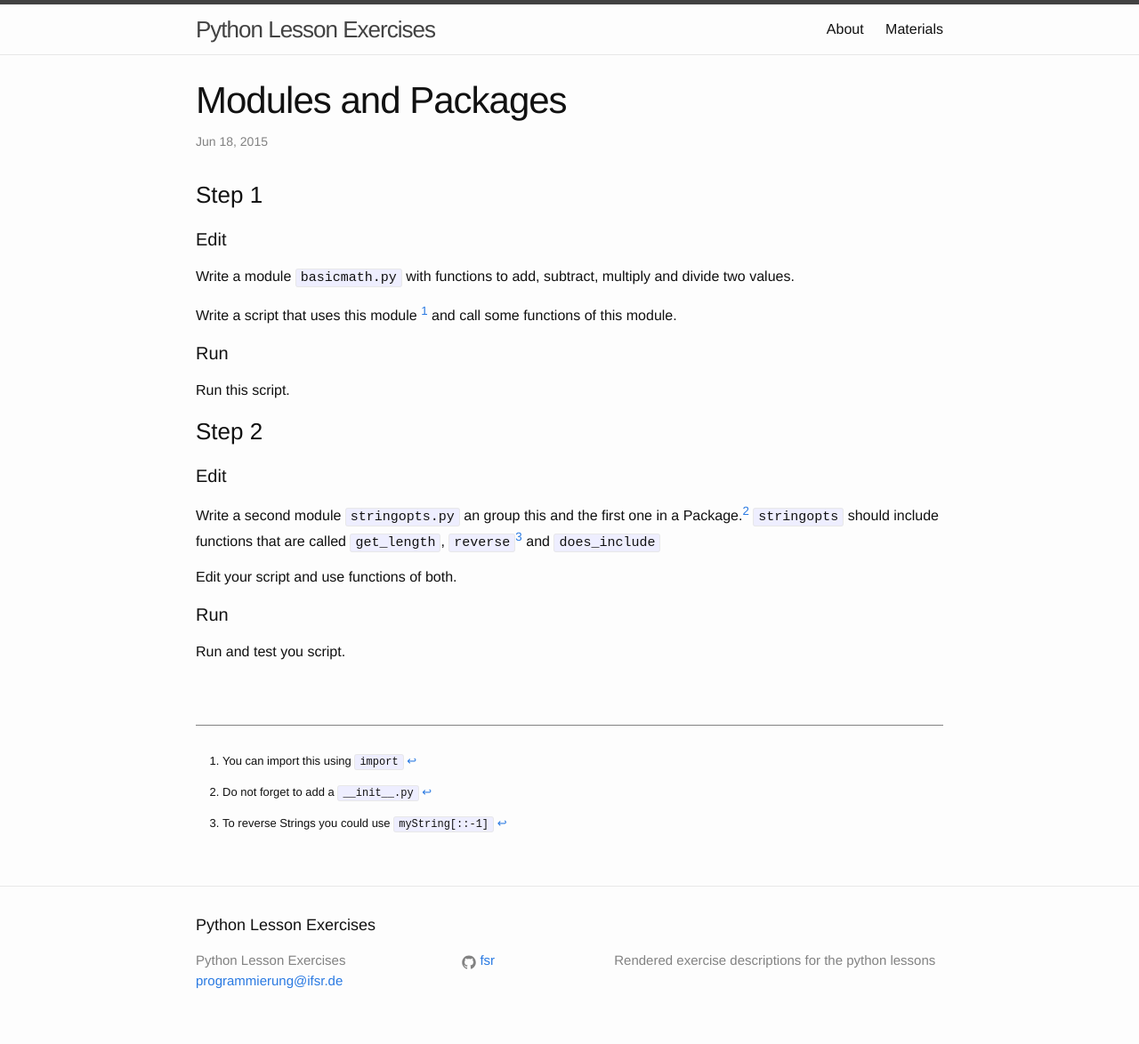
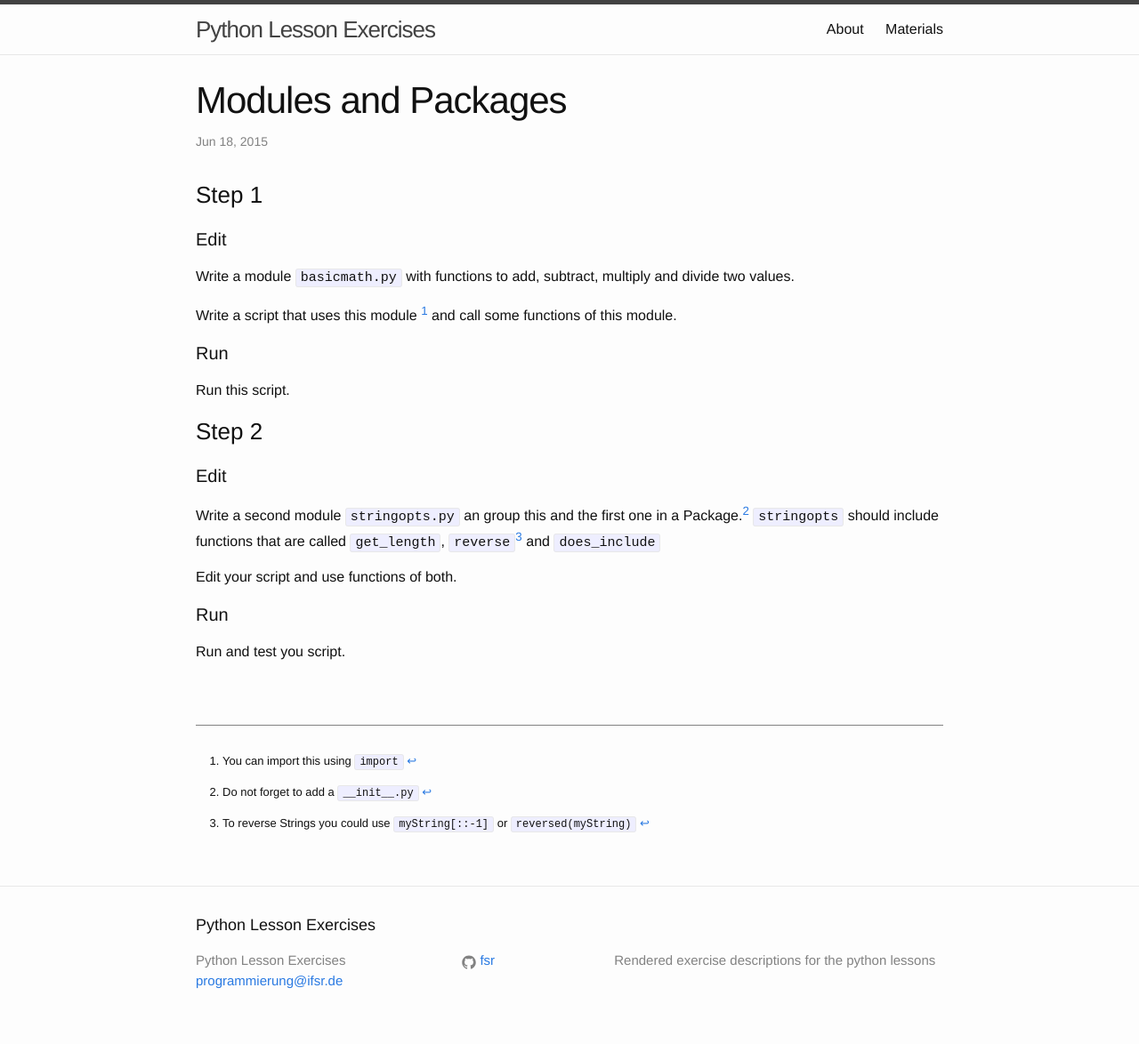
Before and after one commit to fsr/python-lessons, a Jekyll site: the page built from _exercises/modules.md, in a window 1280 px wide. Shown: the whole page at 89% size. Built offline with Jekyll 4.4.1, drawn with Linux system fonts in a browser that asks for light colours.

Commit message:
add some more help

```diff
--- a/_exercises/modules.md
+++ b/_exercises/modules.md
@@ -30,7 +30,7 @@ Write a second module `stringopts.py` an group this and the first one in a Packa
     Do not forget to add a `__init__.py`
 
 [^reverse]:
-    To reverse Strings you could use `myString[::-1]`
+    To reverse Strings you could use `myString[::-1]` or `reversed(myString)`
 
 Edit your script and use functions of both.
 
```
